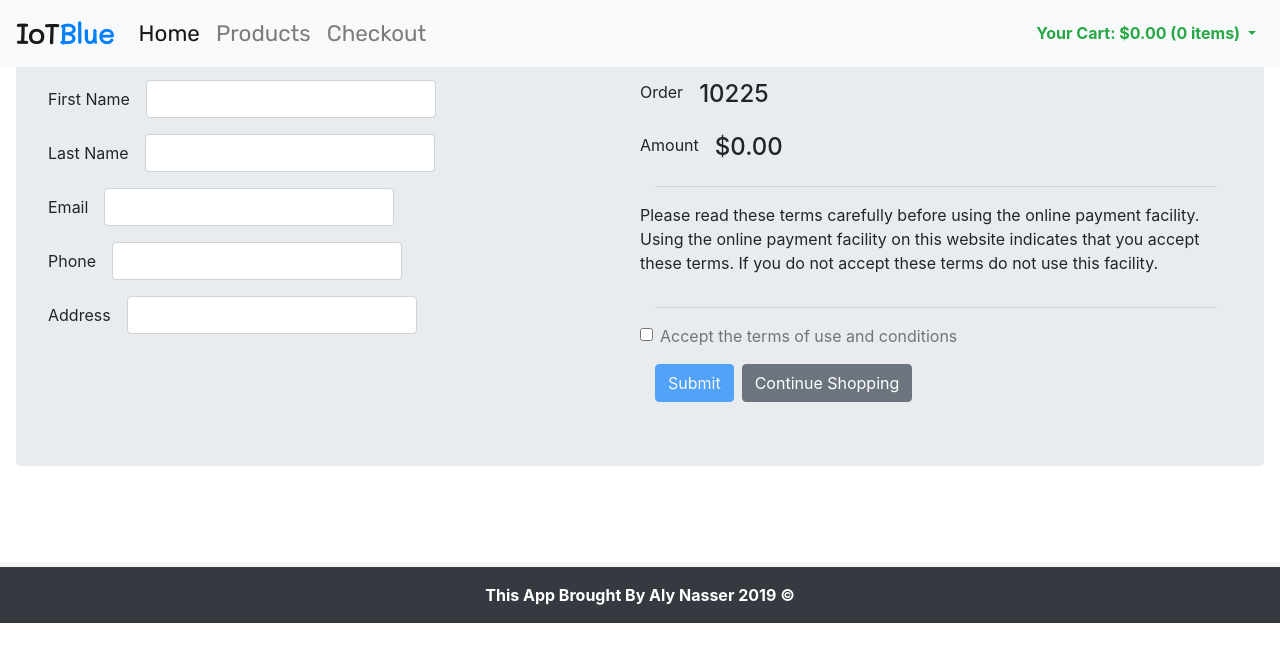
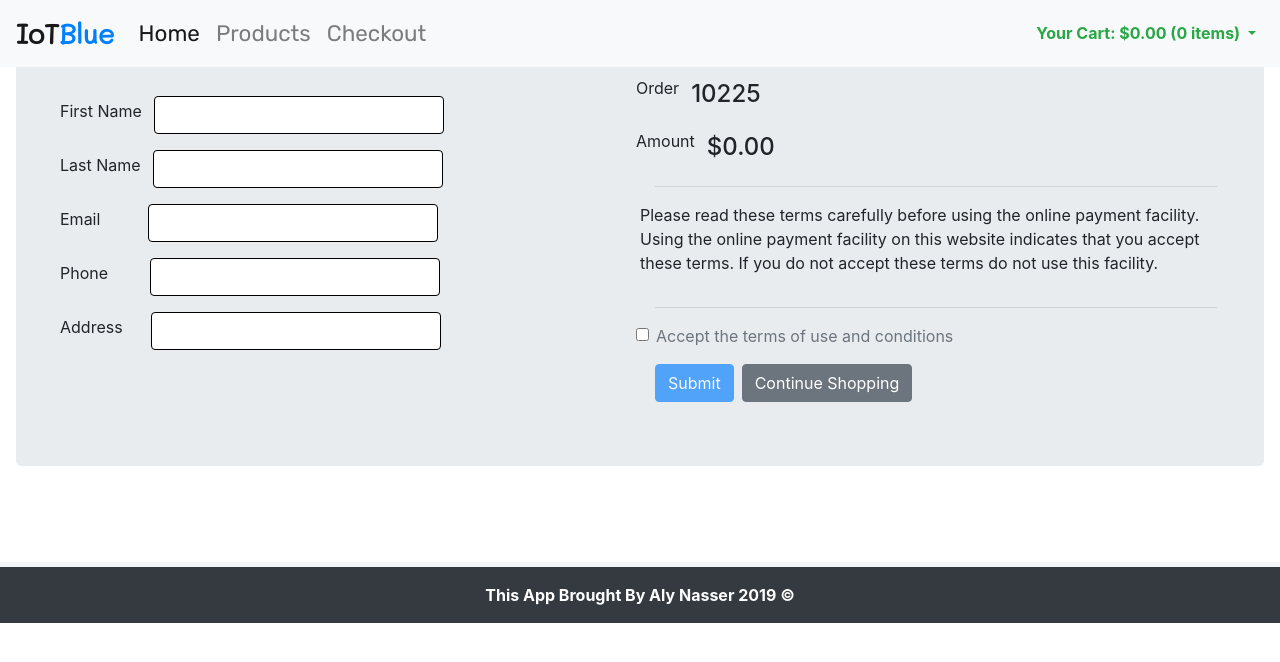
Before and after one commit to Zedat/baianat-e-commerce-angular, an Angular app: page /checkout in a window 1280 px wide. Shown: the top 662 px of the page. Built offline with nearby package versions, Linux system fonts and the light colour scheme.

Commit message:
fixing form inputs

```diff
--- a/src/app/components/checkout/checkout.component.css
+++ b/src/app/components/checkout/checkout.component.css
@@ -0,0 +1,22 @@
+
+
+input {
+    border-color: black;
+    border-width: .5px;
+}
+
+label {
+    margin: -4px;
+}
+
+label.email {
+    margin-right: 2rem;
+}
+
+label.phone {
+    margin-right: 1.6rem;
+}
+
+label.address {
+    margin-right: 0.8rem;
+}
--- a/src/app/components/checkout/checkout.component.html
+++ b/src/app/components/checkout/checkout.component.html
@@ -3,6 +3,7 @@
     <div class="row">
       <div class="col-md-6">
         <form [formGroup]="form">
+          <div class="container p-3">
             <div class="form-group row">
               <label for="firstName" class="col-xs-2 col-form-label">
                 First Name
@@ -22,7 +23,7 @@
               </div>
             </div>
             <div class="form-group row">
-            <label for="email" class="col-xs-2 col-form-label">
+              <label for="email" class="col-xs-2 col-form-label email">
                 Email
               </label>
               <div class="col-xs-10">
@@ -31,7 +32,7 @@
               </div>
             </div>
             <div class="form-group row">
-            <label for="phone" class="col-xs-2 col-form-label">
+              <label for="phone" class="col-xs-2 col-form-label phone">
                 Phone
               </label>
               <div class="col-xs-10">
@@ -40,13 +41,15 @@
               </div>
             </div>
             <div class="form-group row">
-            <label for="address" class="col-xs-2 col-form-label">
+              <label for="address" class="col-xs-2 col-form-label address">
                 Address
               </label>
               <div class="col-xs-10">
                 <input type="text" class="form-control ml-3" id="address"
                       formControlName="address" value="">
               </div>
+            </div>
+
           </div>
         </form>
       </div>
```
Also changed, not shown: src/assets/stylesheets/styles.css (line endings or trailing spaces). Lines whose indentation alone changed are shown as unchanged.
